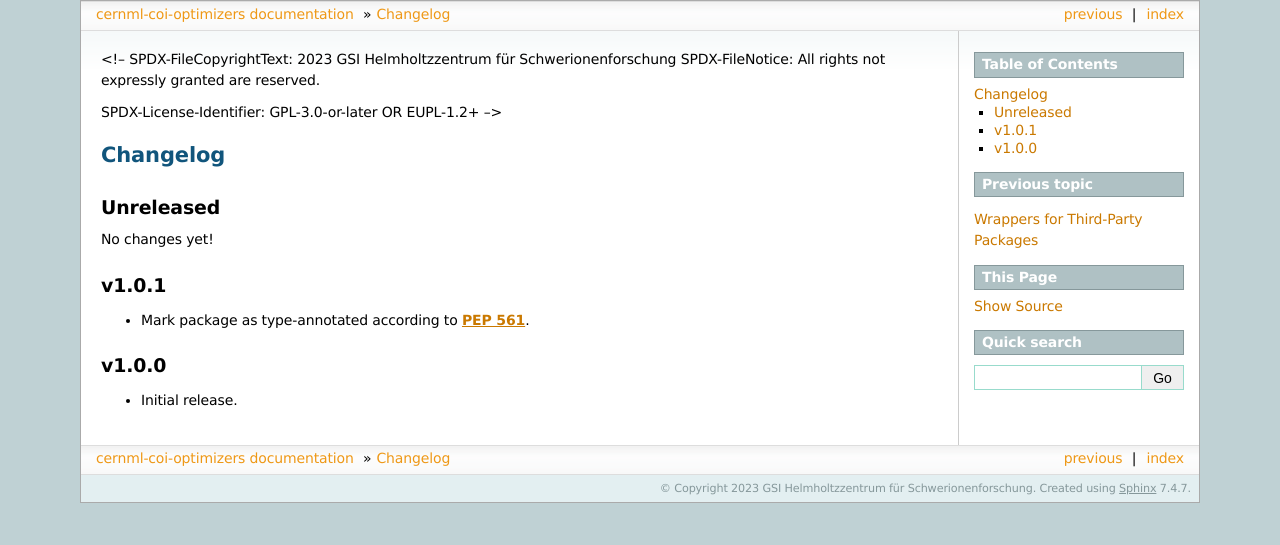
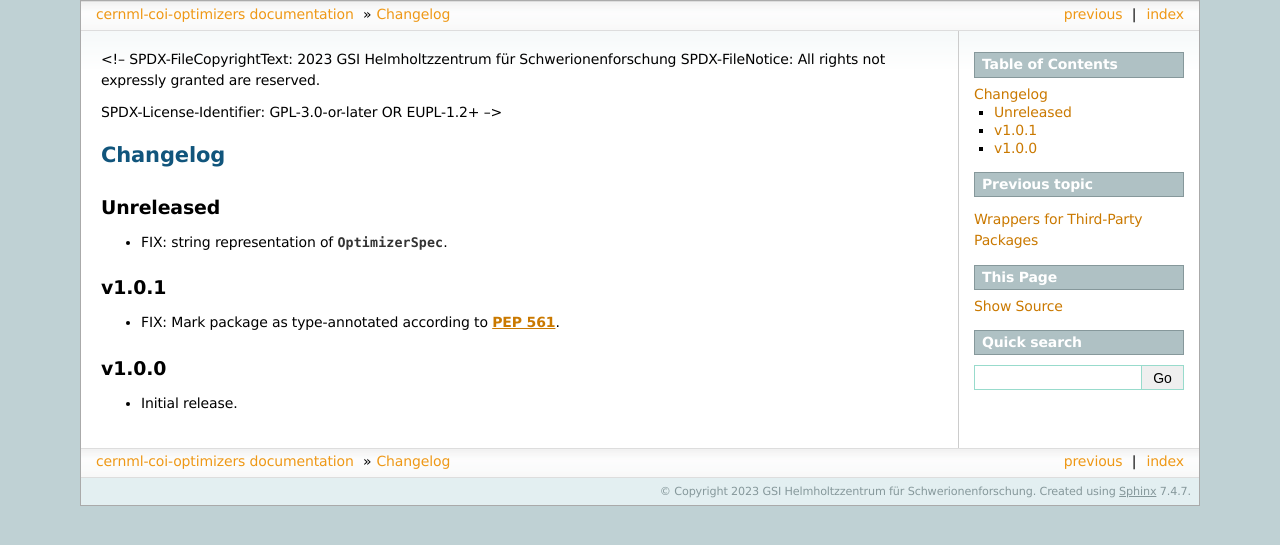
Before and after one commit to geoff-project/coi-optimizers, a Sphinx documentation site: the page built from docs/changelog.rst, in a window 1280 px wide. Shown: the top 545 px of the page. Built offline with Sphinx 7.4.7, drawn with Linux system fonts in a browser that asks for light colours; the version number could not be read and is left out.

Commit message:
Fix string representation of `OptimizerSpec`.

```diff
--- a/docs/changelog.rst
+++ b/docs/changelog.rst
@@ -8,15 +8,17 @@ SPDX-License-Identifier: GPL-3.0-or-later OR EUPL-1.2+
 Changelog
 =========
 
+.. currentmodule:: cernml.optimizers
+
 Unreleased
 ----------
 
-No changes yet!
+- FIX: string representation of `OptimizerSpec`.
 
 v1.0.1
 ------
 
-- Mark package as type-annotated according to :pep:`561`.
+- FIX: Mark package as type-annotated according to :pep:`561`.
 
 v1.0.0
 ------
```
Also changed, not shown: 2 other files.
